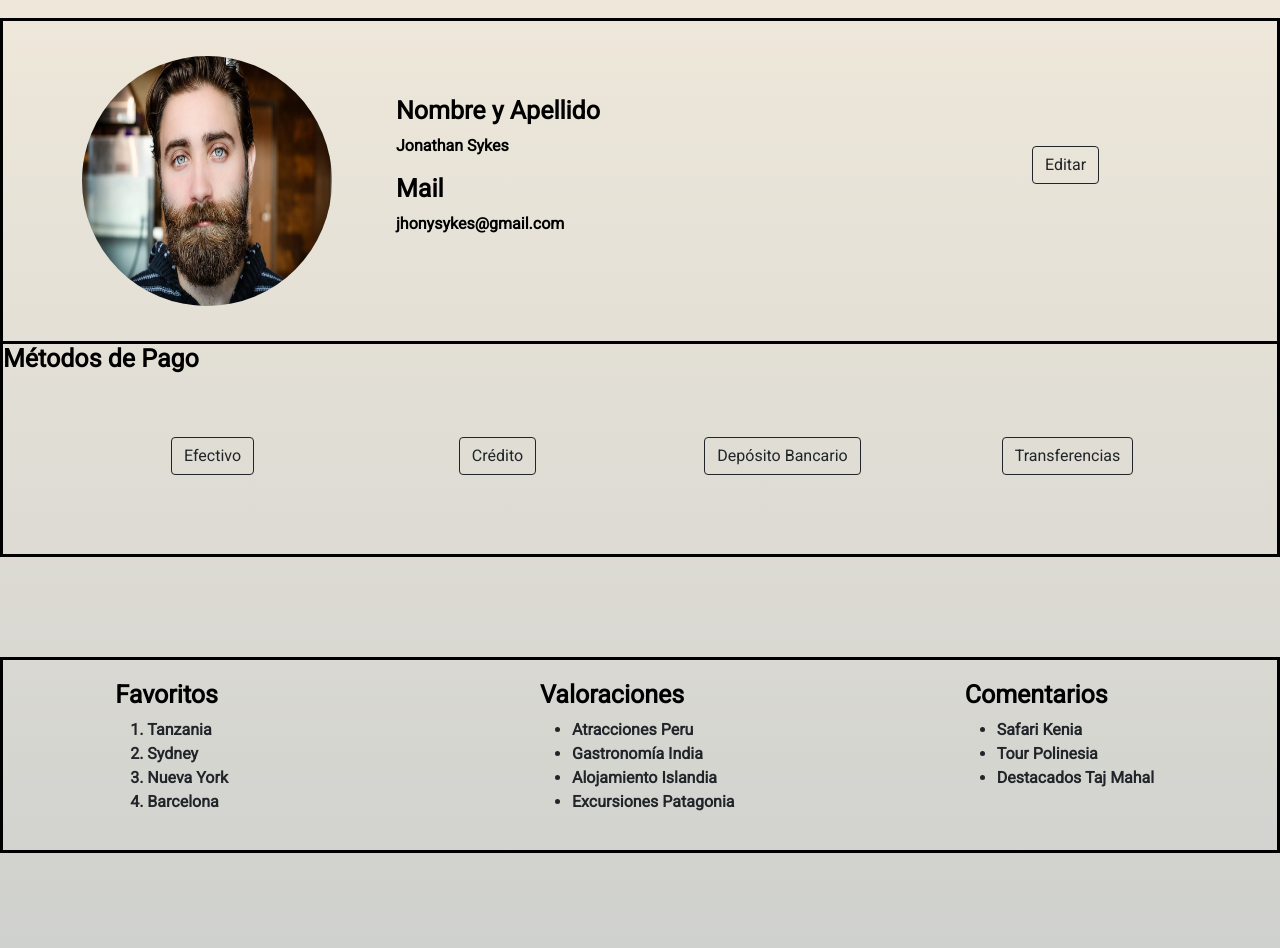
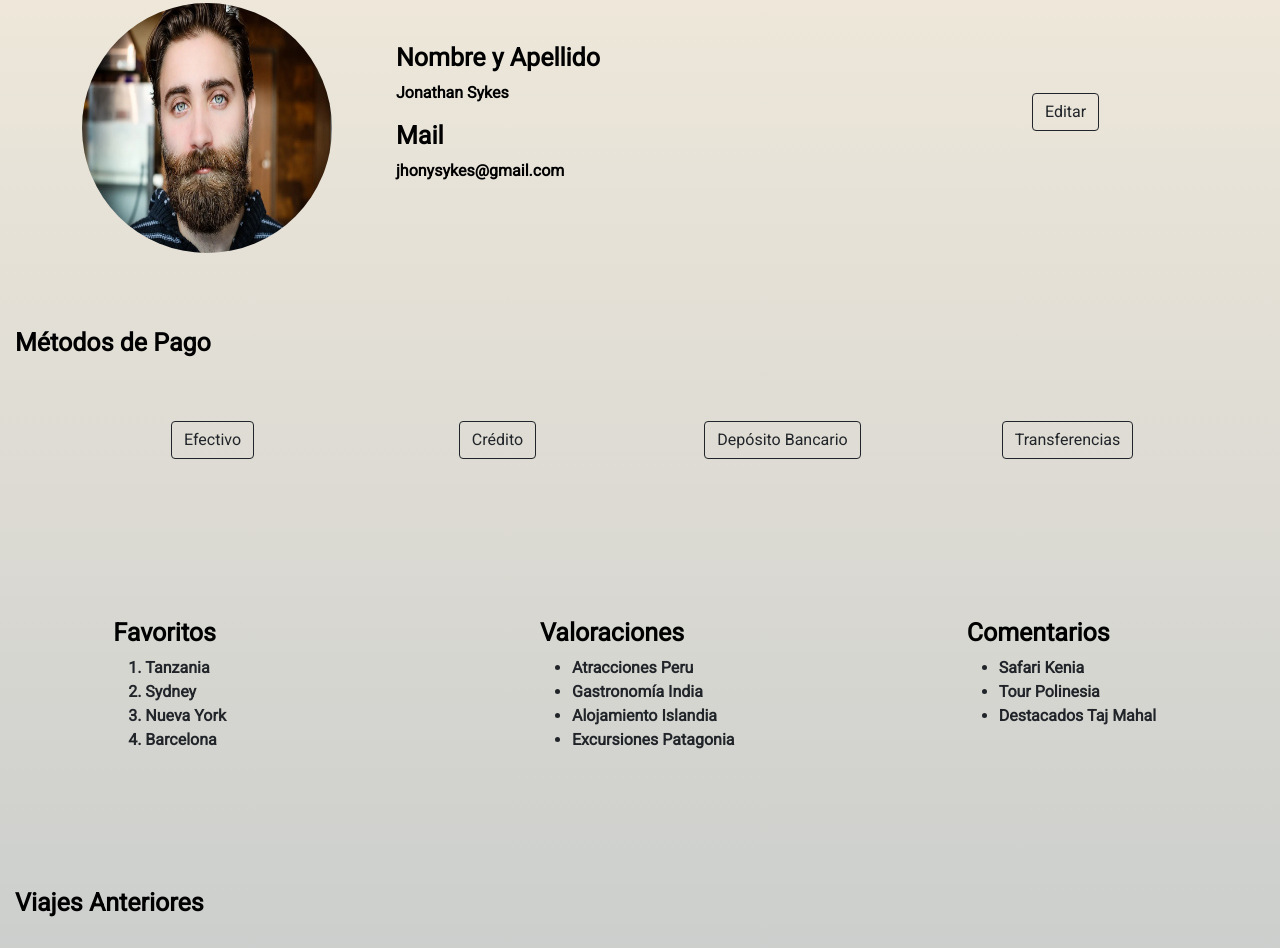
Before and after one commit to Matiaso2194/WonderLastTravel, a website: page secciones/perfil.html in a window 1280 px wide. Shown: the part 340-1288 px from the top of the page. Drawn offline with nearby package versions, Linux system fonts and the light colour scheme.

Commit message:
bordes sacados secciones reservas y mi perfil

```diff
--- a/scss/end.scss
+++ b/scss/end.scss
@@ -181,11 +181,11 @@ header li {
 }
 
 .reserve {
-  border: 3px solid black;
   height: 50vh;
   display: flex;
   align-items: center;
   justify-content: space-around;
+  background-color: rgb(215, 221, 223);
 
   img {
     width: 250px;
@@ -431,7 +431,7 @@ footer {
 
 #perfil {
   margin-top: 60px;
-  margin-bottom: 80px;
+  margin-bottom: 30px;
   padding-left: 15px;
 }
 
@@ -656,7 +656,6 @@ footer {
 }
 
 .perfilDesign {
-  border: solid black;
   padding: 35px;
   #fotoPerfil {
     width: 250px;
@@ -696,11 +695,11 @@ footer {
 }
 
 .bordeMetodos {
-  border: 3px solid black;
-  border-top: 0;
+  margin-top: 40px;
   .fuenteName {
     color: black;
     font-weight: bolder;
+    padding-left: 15px;
   }
   .paymentStyle {
     text-align: center;
@@ -711,8 +710,7 @@ footer {
 .feedbacks {
   display: flex;
   justify-content: space-around;
-  margin-top: 100px;
-  border: 3px solid black;
+  margin-top: 60px;
   padding-bottom: 20px;
   padding-top: 20px;
   .bck {
@@ -723,7 +721,6 @@ footer {
   #comentarios {
     font-weight: bolder;
   }
-
   .fuenteName {
     color: black;
     font-weight: bolder;
@@ -732,7 +729,6 @@ footer {
 
 .tripsDone {
   margin-top: 100px;
-  border: 3px solid black;
   .paisFecha {
     text-align: center;
     padding: 25px;
@@ -745,5 +741,6 @@ footer {
   .fuenteName {
     color: black;
     font-weight: bolder;
+    padding-left: 15px;
   }
 }
```
Also changed, not shown: css/demo.css.
